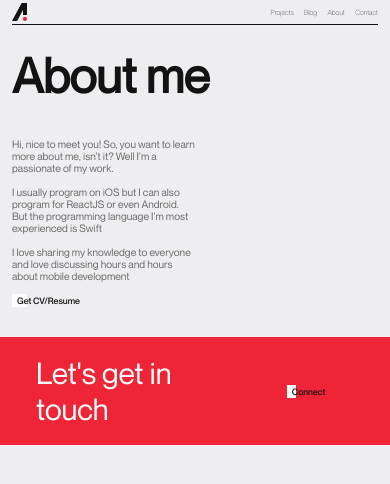
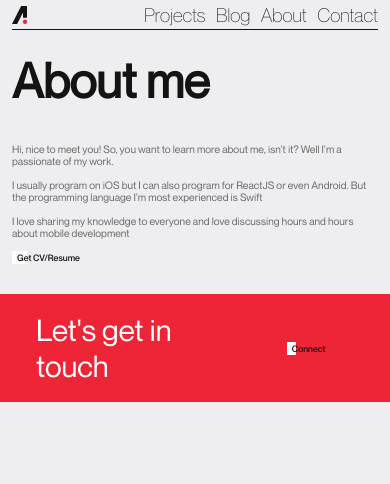
Before and after one commit to AlbGarciam/AlbGarciam, a Gatsby site: page /about in a window 390 px wide. Built offline with nearby package versions, Linux system fonts and the light colour scheme; Gatsby itself is replaced by a stand-in of ours.

Commit message:
Fix menus

```diff
--- a/gatsby-config.js
+++ b/gatsby-config.js
@@ -12,7 +12,7 @@ module.exports = {
     {
       resolve: "gatsby-plugin-manifest",
       options: {
-        icon: "src/images/logo-dark.svg",
+        icon: "src/images/logo-light.svg",
       },
     },
     "gatsby-plugin-sharp",
--- a/package.json
+++ b/package.json
@@ -8,7 +8,7 @@
     "gatsby"
   ],
   "scripts": {
-    "develop": "gatsby develop",
+    "develop": "gatsby develop -H 192.168.1.38 -p 8000",
     "start": "gatsby develop",
     "build": "gatsby build",
     "serve": "gatsby serve",
--- a/src/atoms/NavBarItem/style.css
+++ b/src/atoms/NavBarItem/style.css
@@ -4,3 +4,33 @@
     margin-left: 1.75rem;
     cursor: pointer;
 }
+
+@media screen and (max-width: 1200px) {
+    .nav-bar-item {
+        font-size: 1.37rem;
+    }
+}
+
+@media screen and (max-width: 1024px) {
+    .nav-bar-item {
+        font-size: 1.6rem;
+    }
+}
+
+@media screen and (max-width: 768px) {
+    .nav-bar-item {
+        font-size: 2.4rem;
+    }
+}
+
+@media screen and (max-width: 480px) {
+    .nav-bar-item {
+        font-size: 3.2rem;
+    }
+}
+
+@media screen and (max-width: 320px) {
+    .nav-bar-item {
+        font-size: 4.8rem;
+    }
+}
--- a/src/molecules/NavBar/index.js
+++ b/src/molecules/NavBar/index.js
@@ -5,47 +5,66 @@ import NavBarItem from "../../atoms/NavBarItem";
 import { navigate } from "gatsby";
 
 export default class NavBar extends React.Component {
+  state = {
+    menuExpanded: false,
+  };
+
+  getWindowDimensions() {
+    const { innerWidth: width, innerHeight: height } = window;
+    return { width, height };
+  }
+
   onIconTapped() {
     navigate("/");
   }
 
-  render() {
-    let image;
-    let className = "nav-bar";
+  onMenuButtonTapped() {
+    this.setState({ menuExpanded: !this.state.menuExpanded });
+  }
+
+  getLargeNavBar() {
+    return (
+      <div className="nav-bar-items-container">
+        <NavBarItem title="Projects" destination="/projects" />
+        <NavBarItem title="Blog" destination="/blog" />
+        <NavBarItem title="About" destination="/about" />
+        <NavBarItem title="Contact" destination="/contact" />
+      </div>
+    );
+  }
+
+  getImage() {
     if (this.props.light || false) {
-      image = (
+      return (
         <StaticImage
           src="../../images/logo-light.svg"
           className="nav-bar-logo"
           alt="AlbGarciam's logo"
-          onClick={this.onIconTapped.bind(this)}
         />
       );
-      className += " light";
     } else {
-      image = (
+      return (
         <StaticImage
           src="../../images/logo-dark.svg"
           className="nav-bar-logo"
           alt="AlbGarciam's logo"
-          onClick={this.onIconTapped.bind(this)}
         />
       );
-      className += " dark";
     }
+  }
 
+  render() {
+    const image = this.getImage();
+    const className =
+      "nav-bar" + (this.props.light || false ? " light" : " dark");
+    const navBar = this.getLargeNavBar();
     return (
       <div className={className}>
         <div className="nav-bar-align">
           <div className="nav-bar-container">
             <div className="nav-bar-contents">
-              {image}
-              <div className="nav-bar-items-container">
-                <NavBarItem title="Projects" destination="/projects" />
-                <NavBarItem title="Blog" destination="/blog" />
-                <NavBarItem title="About" destination="/about" />
-                <NavBarItem title="Contact" destination="/contact" />
-              </div>
+              <div onClick={this.onIconTapped.bind(this)}>{image}</div>
+              {navBar}
             </div>
             <div className="bottom-line" />
           </div>
--- a/src/molecules/NavBar/style.css
+++ b/src/molecules/NavBar/style.css
@@ -50,3 +50,25 @@
     justify-content: space-between;
     align-items: center;
 }
+
+.nav-bar-items-container .nav-bar-action-icon {
+    object-fit: contain;
+    width: 2.5rem;
+    height: 2.5rem;
+}
+
+.nav-bar-items-container.expanded #close {
+    display: block;
+}
+
+.nav-bar-items-container.expanded #hamburger {
+    display: none;
+}
+
+.nav-bar-items-container #close {
+    display: none;
+}
+
+.nav-bar-items-container #hamburger {
+    display: block;
+}
--- a/src/pages/about.css
+++ b/src/pages/about.css
@@ -40,4 +40,13 @@ body {
         margin: 0 2rem;
         gap: 7rem;
     }
+
+    .about-column {
+        display: flex;
+        flex-direction: column;
+        width: 100%;
+        align-items: flex-start;
+        justify-content: flex-start;
+        gap: 2rem;
+    }
 }
```
